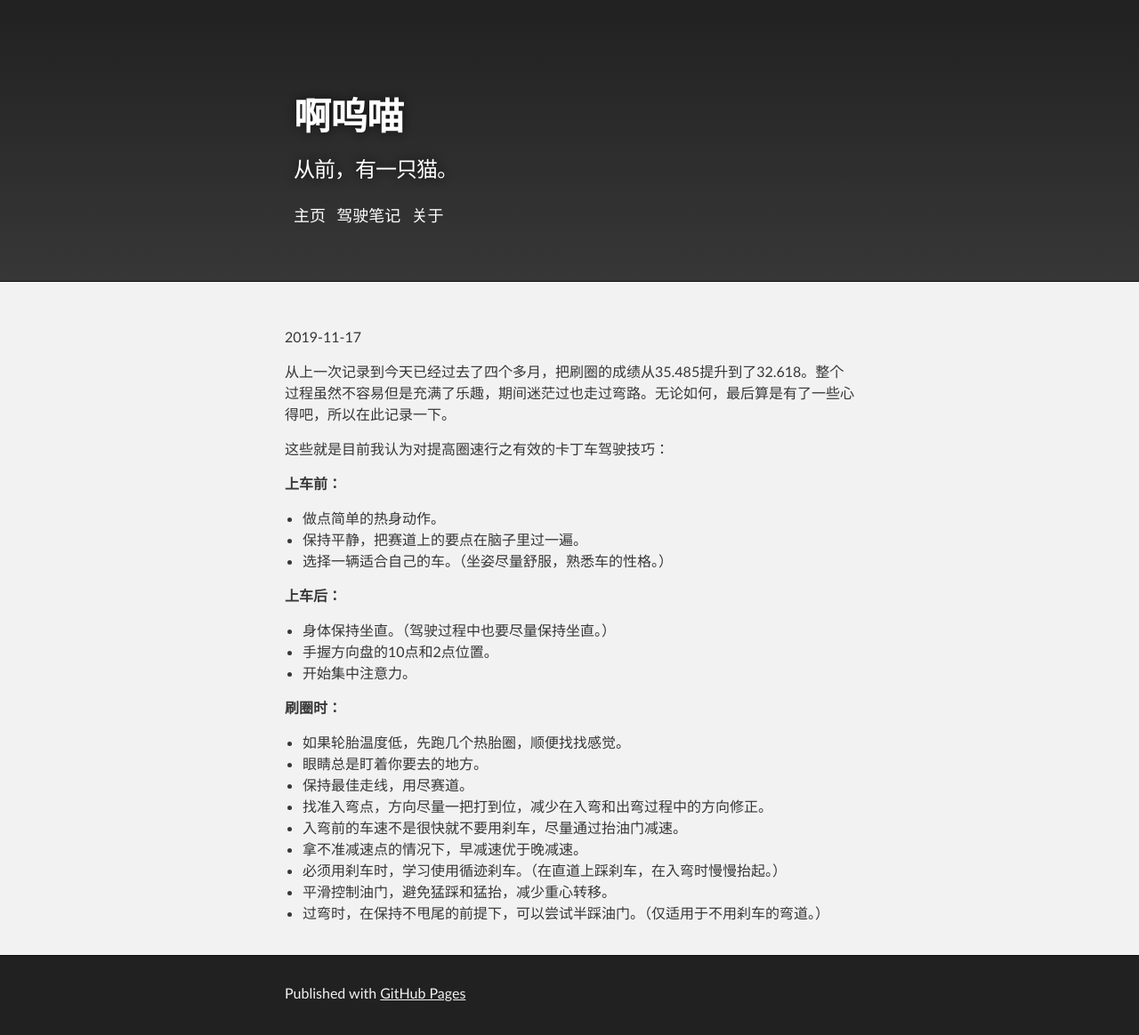
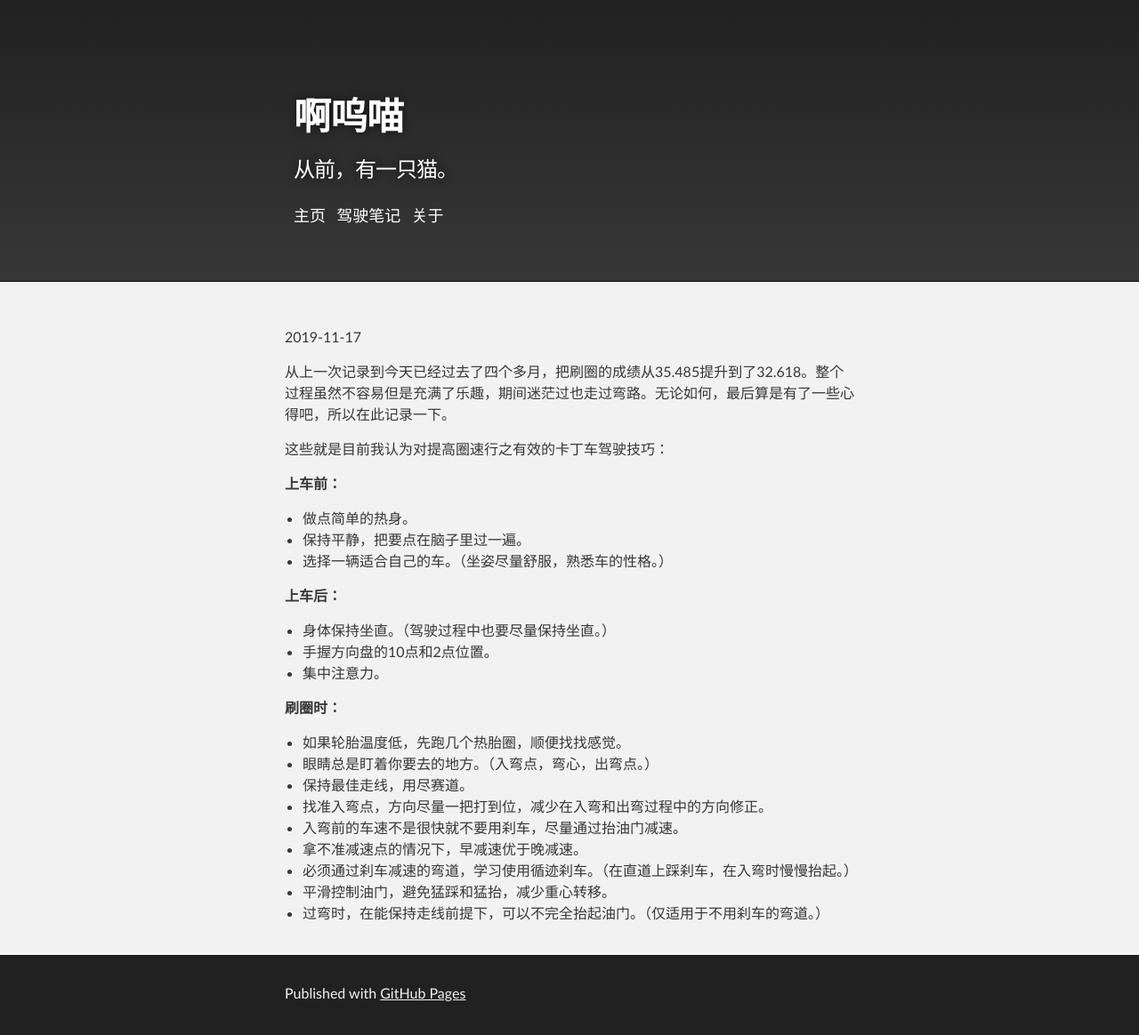
Before and after one commit to icrmio/icrmio.github.io, a Jekyll site: the page built from driving/driving_note_13.md, in a window 1280 px wide. Shown: the whole page at 89% size. Built offline with Jekyll 4.4.1, drawn with Linux system fonts in a browser that asks for light colours; our own code applies the rules of GitHub Pages for plain Markdown files.

Commit message:
Update driving_note_13.md

```diff
--- a/driving/driving_note_13.md
+++ b/driving/driving_note_13.md
@@ -5,22 +5,22 @@
 这些就是目前我认为对提高圈速行之有效的卡丁车驾驶技巧：
 
 **上车前：**
-* 做点简单的热身动作。
-* 保持平静，把赛道上的要点在脑子里过一遍。
+* 做点简单的热身。
+* 保持平静，把要点在脑子里过一遍。
 * 选择一辆适合自己的车。（坐姿尽量舒服，熟悉车的性格。）
 
 **上车后：**
 * 身体保持坐直。（驾驶过程中也要尽量保持坐直。）
 * 手握方向盘的10点和2点位置。
-* 开始集中注意力。
+* 集中注意力。
 
 **刷圈时：**
 * 如果轮胎温度低，先跑几个热胎圈，顺便找找感觉。
-* 眼睛总是盯着你要去的地方。
+* 眼睛总是盯着你要去的地方。（入弯点，弯心，出弯点。）
 * 保持最佳走线，用尽赛道。
 * 找准入弯点，方向尽量一把打到位，减少在入弯和出弯过程中的方向修正。
 * 入弯前的车速不是很快就不要用刹车，尽量通过抬油门减速。
 * 拿不准减速点的情况下，早减速优于晚减速。
-* 必须用刹车时，学习使用循迹刹车。（在直道上踩刹车，在入弯时慢慢抬起。）
+* 必须通过刹车减速的弯道，学习使用循迹刹车。（在直道上踩刹车，在入弯时慢慢抬起。）
 * 平滑控制油门，避免猛踩和猛抬，减少重心转移。
-* 过弯时，在保持不甩尾的前提下，可以尝试半踩油门。（仅适用于不用刹车的弯道。）
+* 过弯时，在能保持走线前提下，可以不完全抬起油门。（仅适用于不用刹车的弯道。）
```
